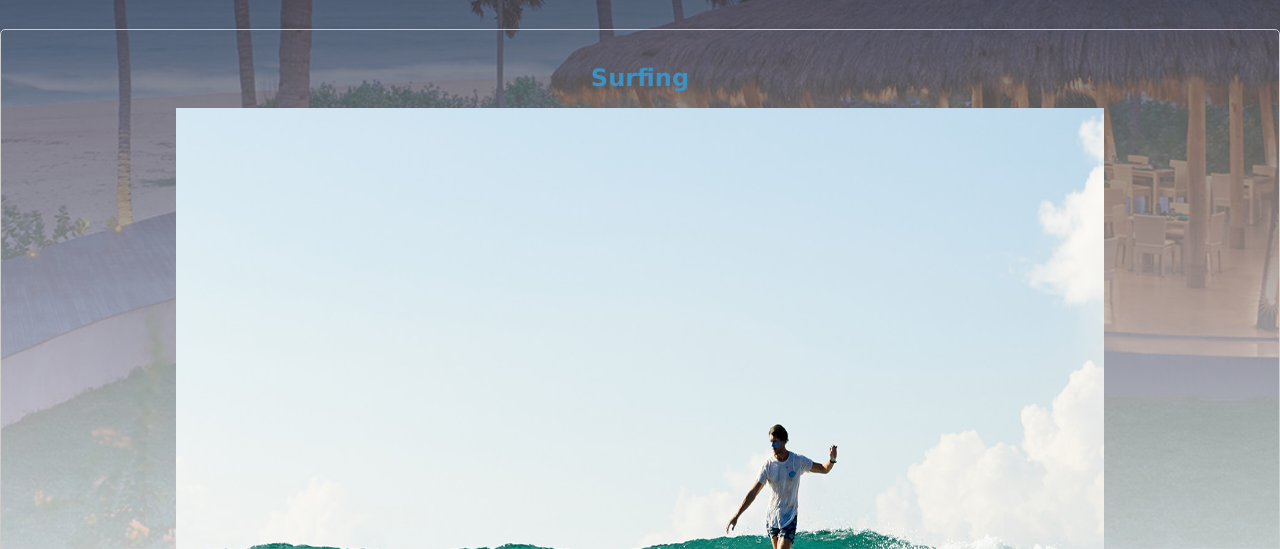
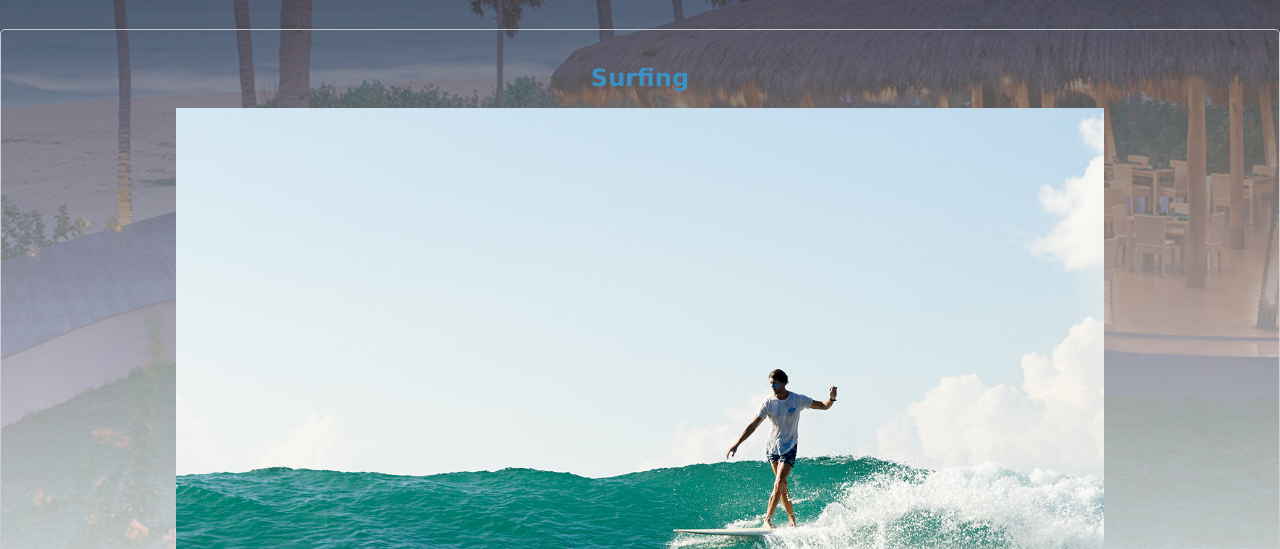
Before and after one commit to Jason1806/WDOS2, a plain HTML site: page adventures.html in a window 1280 px wide. Shown: the part 251-800 px from the top of the page. Drawn offline with Linux system fonts and the light colour scheme; a web font is replaced by a local one.

Commit message:
Update style.css

```diff
--- a/style.css
+++ b/style.css
@@ -288,7 +288,7 @@ th, td {
 
 .surfing, .sailing, .scubadiving{
     width: 75%;
-    height: 750px;
+    height: auto;
     margin: auto;
     display: flex;
     justify-content: center;
```
